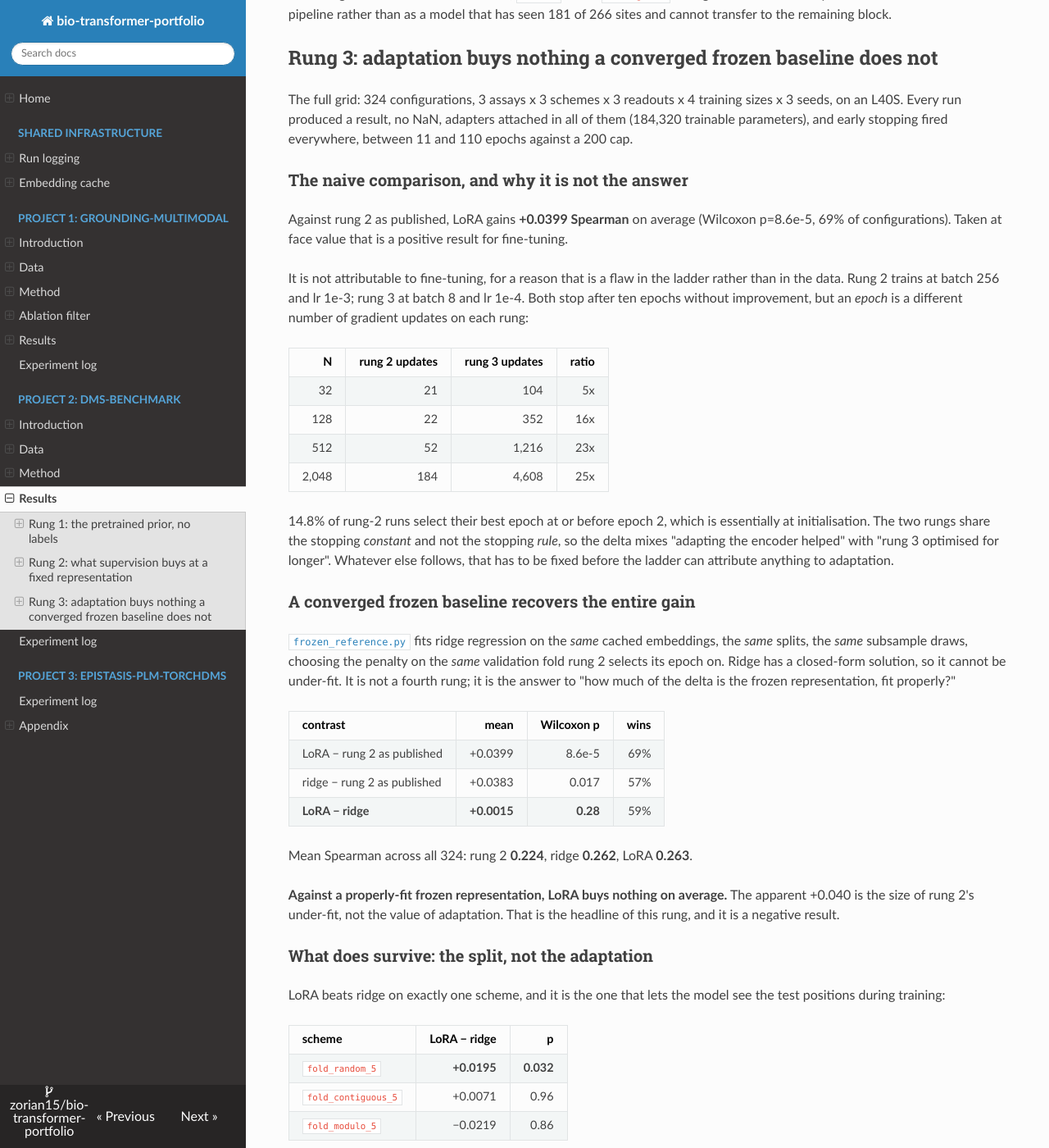
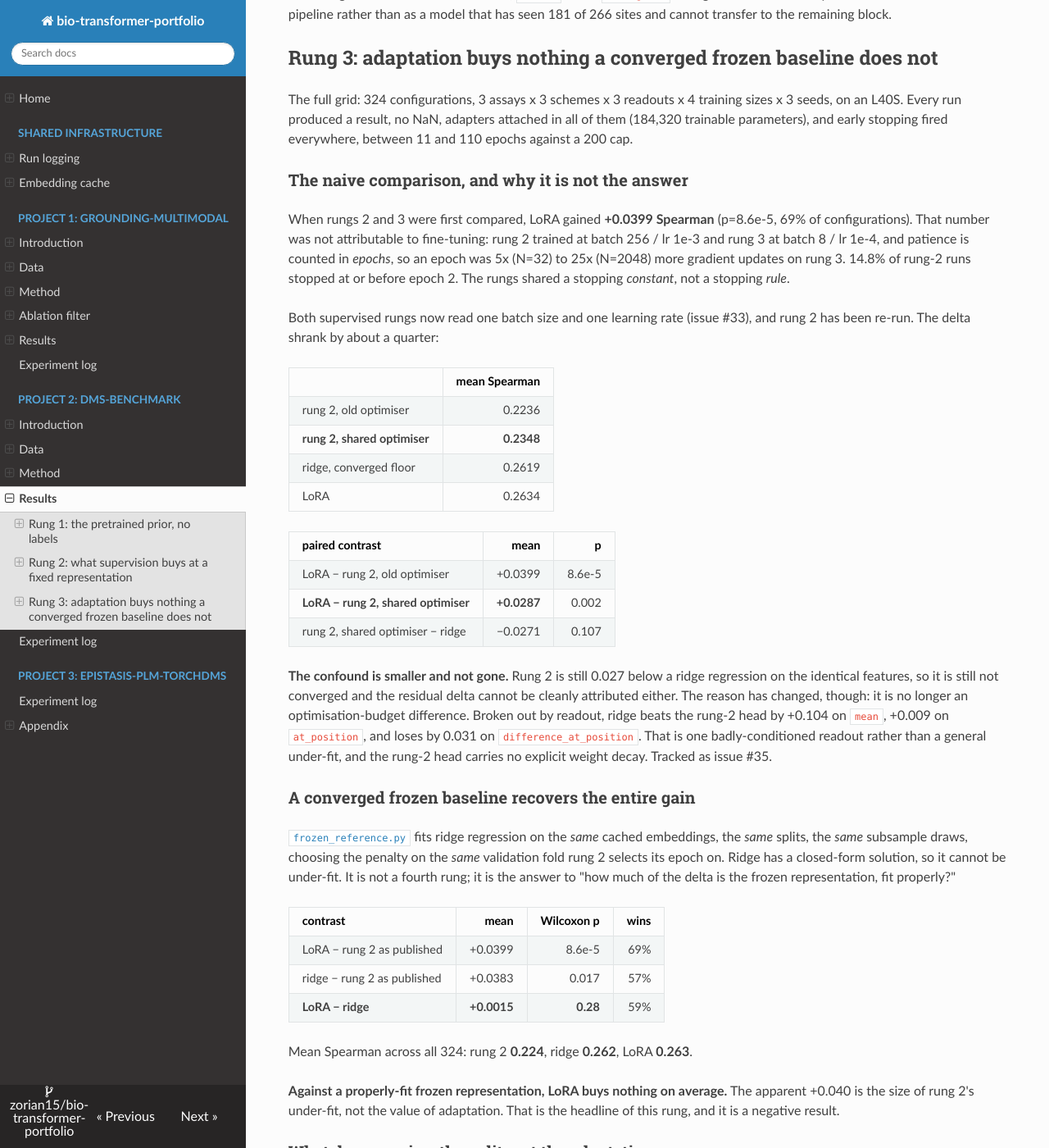
Before and after one commit to zorian15/bio-transformer-portfolio, an MkDocs documentation site: the page built from docs/dms-benchmark/results.md, in a window 1280 px wide and 1400 px high, scrolled down 4833 px. Shown: the whole window at 82% size. Built offline with MkDocs 1.6.1, drawn with Linux system fonts in a browser that asks for light colours; nearby versions of some CDN libraries; some of the changed text lies outside the part shown.

Commit message:
training: one optimiser for both supervised rungs, and re-run rung 2
train() now takes a required batch_size. it batched at a module constant
while train_lora took its batch size as an argument, and patience is
counted in epochs, so an epoch was 5x (N=32) to 25x (N=2048) more
gradient updates on rung 3. the rungs shared a stopping constant, not a
stopping rule, and the delta the project exists to measure mixed
adaptation with optimisation budget.

both dms rungs now read SUPERVISED_BATCH_SIZE and
SUPERVISED_LEARNING_RATE. rung 3's values win because its batch size is a
memory limit and rung 2's is free. tests assert both runners pass the
shared constants and that the old per-rung names are gone, so the
agreement is a property rather than a coincidence.

LORA_BATCH_SIZE did double duty as training and scoring batch. scoring
cannot change a result, so it is now LORA_SCORING_BATCH_SIZE, separate.

project 1 passes BATCH_SIZE explicitly and reproduces bit-for-bit on both
cohorts.

result: the confound was real and is smaller, not gone. rung 2 goes 0.2236
to 0.2348; the lora delta goes +0.0399 to +0.0287 (p=0.002), and scheme by
scheme only fold_random_5 survives (+0.056 p<0.001 against +0.015 p=0.30
and +0.015 p=0.50 on the disjoint schemes).

i predicted rung 2 would reach ridge once the optimiser matched. it did
not: still 0.027 short, p=0.107. the reason changed rather than
disappeared, and it is one readout: ridge beats the head by +0.104 on
mean, +0.009 on at_position, and loses by 0.031 on
difference_at_position. that is a regularisation gap, not an optimisation
one. filed as #35.

both figures changed materially rather than in matplotlib churn.

Co-Authored-By: Claude Opus 5 <noreply@anthropic.com>
Claude-Session: https://claude.ai/code/session_01Qx8RAitPKWeF2YTnUZCbw1

```diff
--- a/docs/dms-benchmark/results.md
+++ b/docs/dms-benchmark/results.md
@@ -175,27 +175,37 @@ everywhere, between 11 and 110 epochs against a 200 cap.
 
 ### The naive comparison, and why it is not the answer
 
-Against rung 2 as published, LoRA gains **+0.0399 Spearman** on average
-(Wilcoxon p=8.6e-5, 69% of configurations). Taken at face value that is a
-positive result for fine-tuning.
+When rungs 2 and 3 were first compared, LoRA gained **+0.0399 Spearman**
+(p=8.6e-5, 69% of configurations). That number was not attributable to
+fine-tuning: rung 2 trained at batch 256 / lr 1e-3 and rung 3 at batch 8 /
+lr 1e-4, and patience is counted in *epochs*, so an epoch was 5x (N=32) to 25x
+(N=2048) more gradient updates on rung 3. 14.8% of rung-2 runs stopped at or
+before epoch 2. The rungs shared a stopping *constant*, not a stopping *rule*.
 
-It is not attributable to fine-tuning, for a reason that is a flaw in the ladder
-rather than in the data. Rung 2 trains at batch 256 and lr 1e-3; rung 3 at batch
-8 and lr 1e-4. Both stop after ten epochs without improvement, but an *epoch* is
-a different number of gradient updates on each rung:
+Both supervised rungs now read one batch size and one learning rate (issue #33),
+and rung 2 has been re-run. The delta shrank by about a quarter:
 
-| N | rung 2 updates | rung 3 updates | ratio |
-|---:|---:|---:|---:|
-| 32 | 21 | 104 | 5x |
-| 128 | 22 | 352 | 16x |
-| 512 | 52 | 1,216 | 23x |
-| 2,048 | 184 | 4,608 | 25x |
+| | mean Spearman |
+|---|---:|
+| rung 2, old optimiser | 0.2236 |
+| **rung 2, shared optimiser** | **0.2348** |
+| ridge, converged floor | 0.2619 |
+| LoRA | 0.2634 |
 
-14.8% of rung-2 runs select their best epoch at or before epoch 2, which is
-essentially at initialisation. The two rungs share the stopping *constant* and
-not the stopping *rule*, so the delta mixes "adapting the encoder helped" with
-"rung 3 optimised for longer". Whatever else follows, that has to be fixed
-before the ladder can attribute anything to adaptation.
+| paired contrast | mean | p |
+|---|---:|---:|
+| LoRA − rung 2, old optimiser | +0.0399 | 8.6e-5 |
+| **LoRA − rung 2, shared optimiser** | **+0.0287** | 0.002 |
+| rung 2, shared optimiser − ridge | −0.0271 | 0.107 |
+
+**The confound is smaller and not gone.** Rung 2 is still 0.027 below a ridge
+regression on the identical features, so it is still not converged and the
+residual delta cannot be cleanly attributed either. The reason has changed,
+though: it is no longer an optimisation-budget difference. Broken out by readout,
+ridge beats the rung-2 head by +0.104 on `mean`, +0.009 on `at_position`, and
+loses by 0.031 on `difference_at_position`. That is one badly-conditioned readout
+rather than a general under-fit, and the rung-2 head carries no explicit weight
+decay. Tracked as issue #35.
 
 ### A converged frozen baseline recovers the entire gain
 
@@ -223,11 +233,16 @@ adaptation. That is the headline of this rung, and it is a negative result.
 LoRA beats ridge on exactly one scheme, and it is the one that lets the model see
 the test positions during training:
 
-| scheme | LoRA − ridge | p |
-|---|---:|---:|
-| `fold_random_5` | **+0.0195** | **0.032** |
-| `fold_contiguous_5` | +0.0071 | 0.96 |
-| `fold_modulo_5` | −0.0219 | 0.86 |
+| scheme | LoRA − ridge | p | LoRA − rung 2 (shared optimiser) | p |
+|---|---:|---:|---:|---:|
+| `fold_random_5` | **+0.0195** | **0.032** | **+0.0557** | **<0.001** |
+| `fold_contiguous_5` | +0.0071 | 0.96 | +0.0148 | 0.30 |
+| `fold_modulo_5` | −0.0219 | 0.86 | +0.0154 | 0.50 |
+
+Both columns say the same thing: whatever advantage adaptation has is confined to
+the split that lets it see the test positions. Against the trained head the
+overall delta is +0.0287 and significant, but scheme by scheme only `random`
+survives.
 
 The paired scheme contrast `random − modulo` is +0.049 (p=0.0022). Under
 `fold_random_5`, folds share almost every residue position, and predicting each
```
Also changed, not shown: docs/dms-benchmark/method.md (+22 -6 lines), projects/dms-benchmark/DECISION_LOG.md (+28 -0 lines), docs/dms-benchmark/figures/data-efficiency.svg, docs/dms-benchmark/figures/readout-by-scheme.svg, 7 other files.
